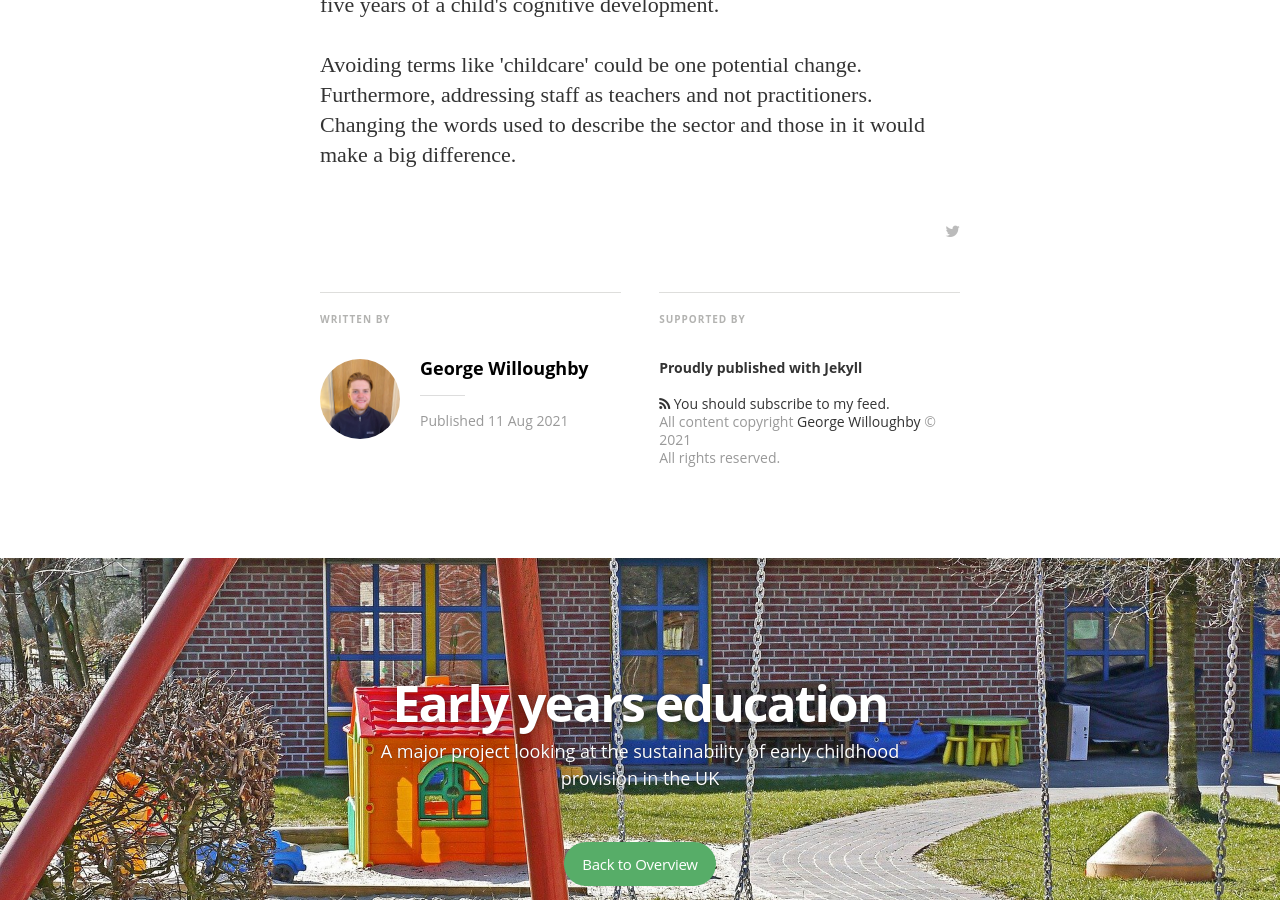
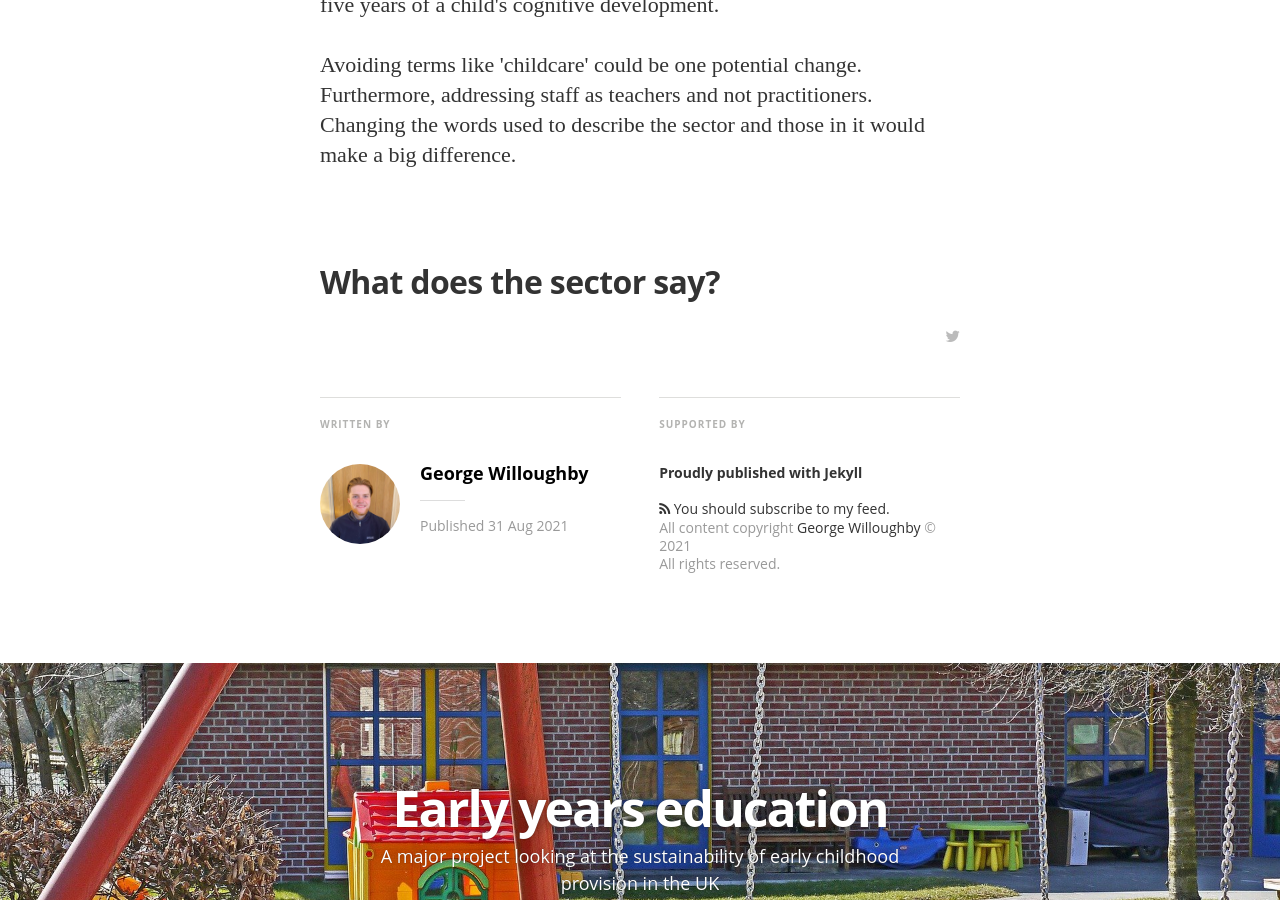
Before and after one commit to GWilloughby99/early-years-project, a Jekyll site: the page built from _posts/2021-08-11-solutions-policy-changes-early-years-sector.md, in a window 1280 px wide and 900 px high, scrolled down 3690 px. Built offline with Jekyll 4.4.1, drawn with Linux system fonts in a browser that asks for light colours; nearby versions of some CDN libraries; some web fonts are replaced; some of the changed text lies outside the part shown.

Commit message:
Update 2021-08-11-solutions-policy-changes-early-years-sector.md

```diff
--- a/_posts/2021-08-11-solutions-policy-changes-early-years-sector.md
+++ b/_posts/2021-08-11-solutions-policy-changes-early-years-sector.md
@@ -1,7 +1,7 @@
 ---
 layout: post
 title:  Solutions to early years education issues
-date:   2021-08-11
+date:   2021-08-31
 categories:
 tags:
 image: "/assets/article_images/header-crayons.jpg"
@@ -40,3 +40,5 @@ image2: "/assets/article_images/mobile-header-crayons.jpg"
 <p> Arguably, one of the biggest challenges for the early years sector is altering the perception of it. Society needs to see early years as a highly professional profession. The importance of the sector needs highlighting. This is to avoid the industry as a place for children to just play and staff be seen as babysitters. As a policy, it start from the top through government communication. The role of an early years professional needs to be stressed, alongside the significance of the first five years of a child's cognitive development.</p>
 
 <p>Avoiding terms like 'childcare' could be one potential change. Furthermore, addressing staff as teachers and not practitioners. Changing the words used to describe the sector and those in it would make a big difference.</p>
+
+  <h1> What does the sector say? </h1>
```
